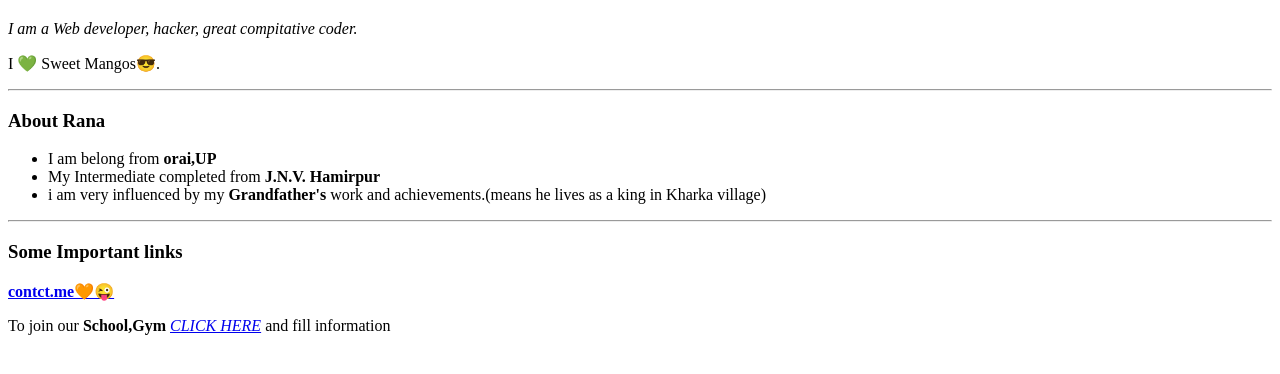
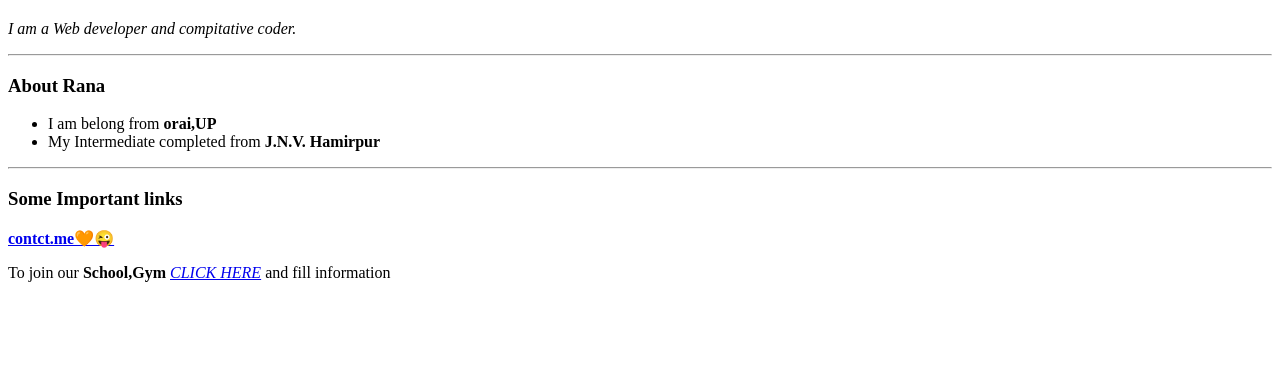
Before and after one commit to Dilendra9873210/personal-site, a plain HTML site: page index.html in a window 1280 px wide. Shown: the part 214-588 px from the top of the page. Drawn offline with Linux system fonts and the light colour scheme.

Commit message:
Update index.html

```diff
--- a/index.html
+++ b/index.html
@@ -18,14 +18,14 @@
     </table>
 
 
-    <p><em>I am a Web developer, hacker, great compitative coder.</em></p>
-    <p>I 💚 Sweet Mangos😎.</p>
+    <p><em>I am a Web developer and compitative coder.</em></p>
+
 <hr size="2">
 <h3>About Rana</h3>
 <ul>
   <li>I am belong from <strong>orai,UP</strong></li>
   <li>My Intermediate completed from <strong>J.N.V. Hamirpur</strong> </li>
-  <li>i am very influenced by my <strong>Grandfather's</strong> work and achievements.(means he lives as a king in Kharka village) </li>
+
 </ul>
 
 <hr>
```
